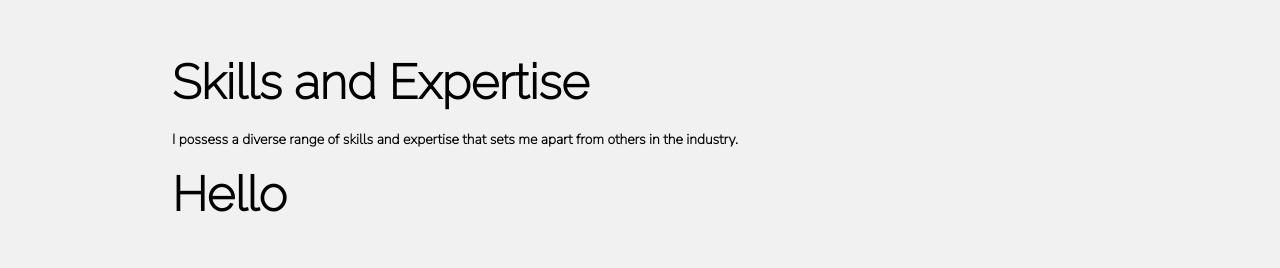
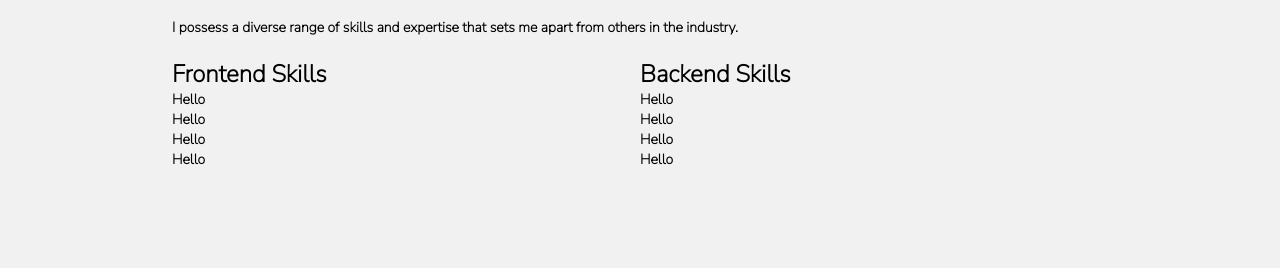
Before and after one commit to MayurTathe/Portfolio, a React (Create React App) app: page /aboute in a window 1280 px wide. Shown: the part 1022-1290 px from the top of the page. Built offline with nearby package versions, Linux system fonts and the light colour scheme.

Commit message:
updating

```diff
--- a/src/components/AboutMe/AboutMe.jsx
+++ b/src/components/AboutMe/AboutMe.jsx
@@ -58,11 +58,35 @@ const AboutMe = () => {
           </div>
         </div>
       </motion.div>
-      <div className='mt-2 md:mt-6 h-screen w-full justify-center items-center flex p-4' style={{ backgroundColor: "#f1f1f1" }}>
+      <div className='mt-2 md:mt-6 h-[80vh] w-full justify-center items-center flex p-4' style={{ backgroundColor: "#f1f1f1" }}>
         <div className='font-titl text-5xl w-9/12 font-semibold'>
           <h1 className='font-titl text-xl md:text-5xl lg:text-5xl font-semibold mb-5'>Skills and Expertise</h1>
           <h1 className='font-para text-sm leading-7 mb-4'>I possess a diverse range of skills and expertise that sets me apart from others in the industry.</h1>
-          <div className="flex">Hello</div>
+          <div className="flex w-full justify-between">
+            <div className='font-para w-1/2'>
+              <h1 className='md:text-2xl'>Frontend Skills</h1>
+              <div className='font-para text-sm'>
+                <ul>
+                  <li>Hello</li>
+                  <li>Hello</li>
+                  <li>Hello</li>
+                  <li>Hello</li>
+                </ul>
+              </div>
+            </div>
+
+            <div className='font-para w-1/2'>
+            <h1 className='md:text-2xl'>Backend Skills</h1>
+            <div className='font-para text-sm'>
+                <ol>
+                  <li>Hello</li>
+                  <li>Hello</li>
+                  <li>Hello</li>
+                  <li>Hello</li>
+                </ol>
+              </div>
+            </div>
+          </div>
         </div>
       </div>
     </>
```
